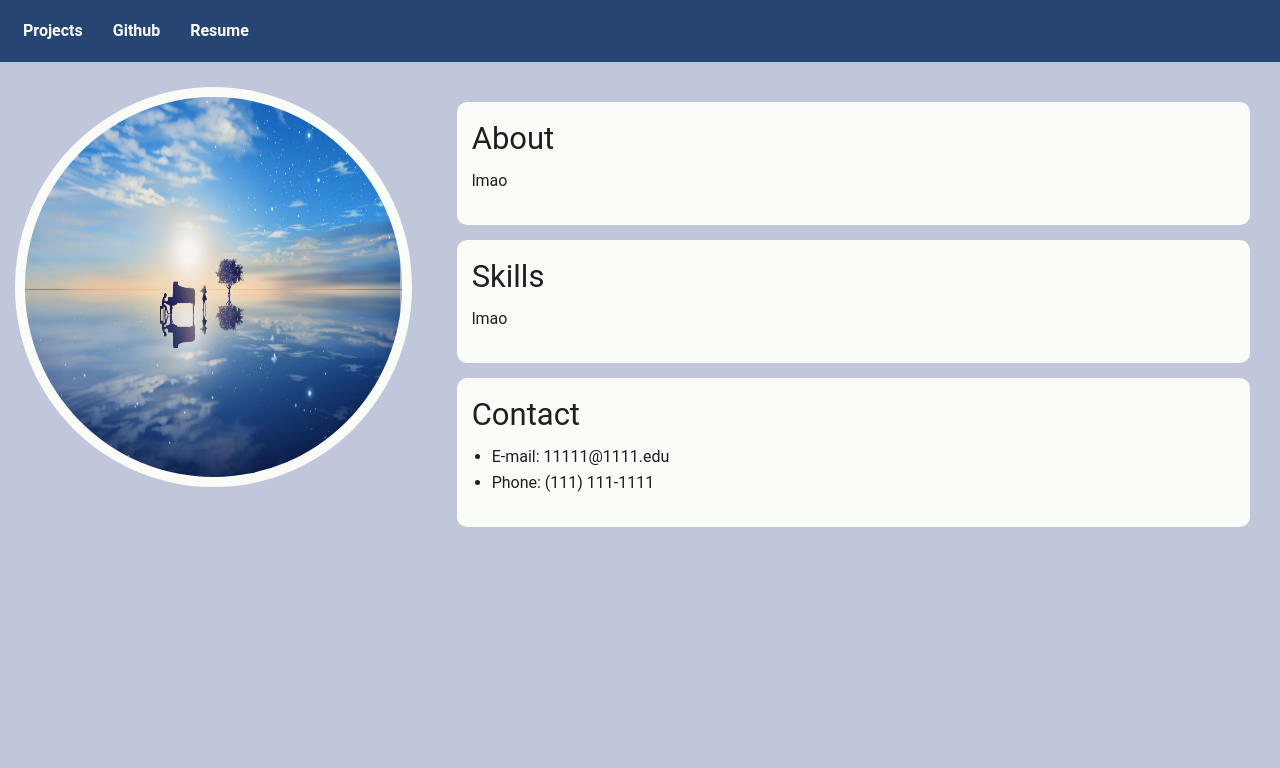
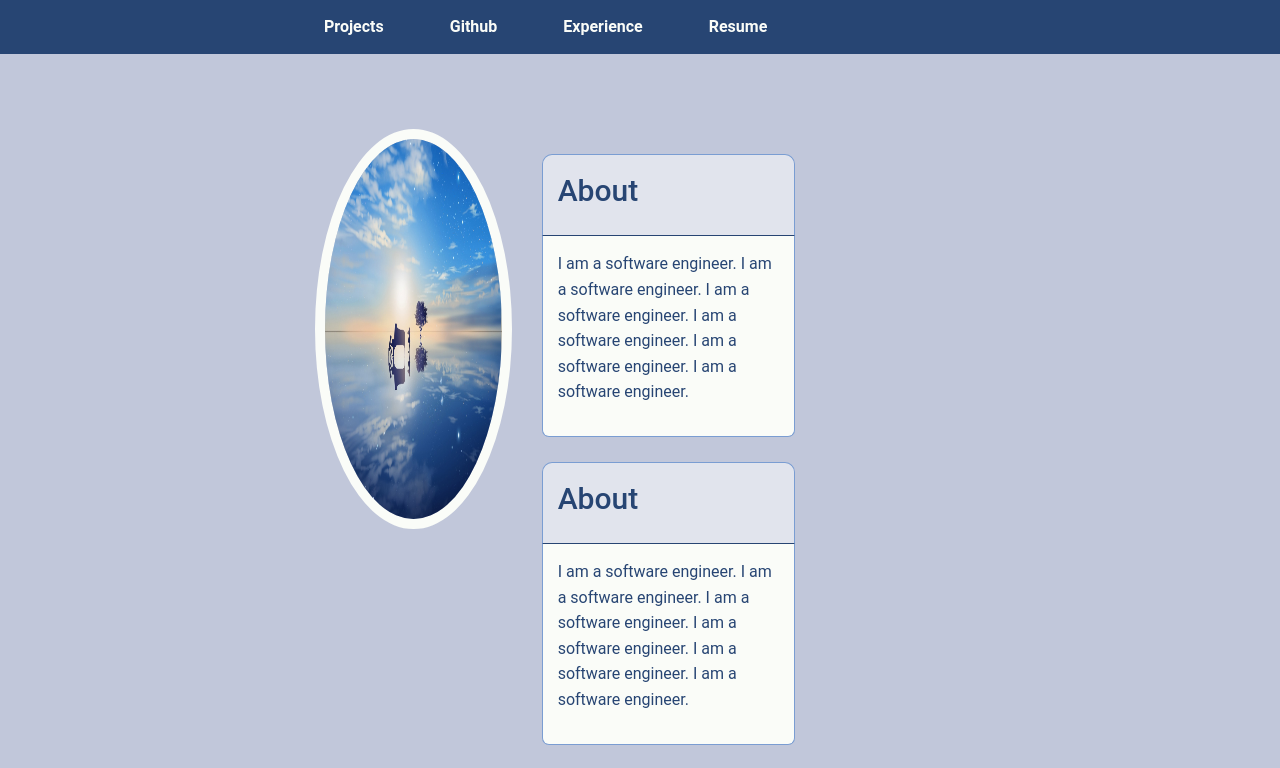
Before and after one commit to derkknight/mySite, a React app: page /home in a window 1280 px wide. Shown: the top 768 px of the page. Built offline with nearby package versions, Linux system fonts and the light colour scheme; the HTML template or start-up script is replaced by a standard one.

Commit message:
Modularize homepage.

```diff
--- a/app.js
+++ b/app.js
@@ -13,6 +13,8 @@ app.get('/', function (req, res)
 {
     res.render('index');
 });
+
+
 
 
 
--- a/package.json
+++ b/package.json
@@ -6,6 +6,7 @@
     "babel-cli": "^6.26.0",
     "ejs": "^2.6.1",
     "foundation-sites": "^6.4.4-rc1",
+    "graphql": "^0.13.2",
     "lodash": "^4.17.10",
     "react-router": "^4.3.1",
     "react-router-dom": "^4.3.1"
--- a/src/component/App.jsx
+++ b/src/component/App.jsx
@@ -26,6 +26,7 @@ class App extends React.Component
                             <ul className="menu underline">
                                 <li><Link to={'/projects'}>Projects</Link></li>
                                 <li><a href="www.github.com" >Github</a></li>
+                                <li><a href="">Experience</a></li>
                                 <li><a href="">Resume</a></li>
                             </ul>
                         </div>
--- a/src/component/Home.jsx
+++ b/src/component/Home.jsx
@@ -1,4 +1,5 @@
 import React from 'react'
+import ProfileCard from './ProfileCard.jsx'
 
 class Projects extends React.Component
 {
@@ -8,25 +9,13 @@ class Projects extends React.Component
             <div className="home-container">
                 <div className="grid-container fluid">
                     <div className="grid-x grid-margin-x">
-                        <div className="cell medium-4">
+                        <div className="cell large-4 align-center">
                             <img className="profile" width="400px;" height="250px;" src={"./public/images/project1.jpg"} />
                         </div>
-                        <div className="cell medium-8">
-                            <div className="profile-card">
-                                <h3>About</h3>
-                                <p>lmao</p>
-                            </div>
-                            <div className="profile-card">
-                                <h3>Skills</h3>
-                                <p>lmao</p>
-                            </div>
-                            <div className="profile-card">
-                                <h3>Contact</h3>
-                                <ul>
-                                    <li>E-mail: 11111@1111.edu</li>
-                                    <li>Phone: (111) 111-1111</li>
-                                </ul>
-                            </div>
+                        <div className="cell large-5">
+                            <ProfileCard />
+                            <ProfileCard />
+                            <ProfileCard />
                         </div>
                     </div>
 
--- /dev/null
+++ b/src/component/ProfileCard.jsx
@@ -0,0 +1,19 @@
+import React from 'react'
+
+class Projects extends React.Component
+{
+    render ()
+    {
+        return (
+                <div className="cell">
+                    <div className="profile-top">
+                        <h1>About</h1>
+                    </div>
+                    <div className="profile-card">
+                        <p>I am a software engineer. I am a software engineer. I am a software engineer. I am a software engineer. I am a software engineer. I am a software engineer.</p>
+                    </div>
+                </div>
+        );
+    }
+}
+export default Projects;
--- a/stylesheets/modules/_all.scss
+++ b/stylesheets/modules/_all.scss
@@ -4,6 +4,8 @@
 @import '_project';
 @import '_technology';
 @include foundation-everything;
+$padding-left: 300px;
+
 
 
 .container {
@@ -14,11 +16,12 @@
 
 
 .menu  {
+    padding-left: $padding-left;
 
     a {
         color: $topbar-text;
         font-weight: 600;
-        padding: 15px;
+        padding-right: 50px;
     }
 
     .underline {
--- a/stylesheets/modules/_home.scss
+++ b/stylesheets/modules/_home.scss
@@ -1,6 +1,20 @@
+$window-color: rgb(250, 252, 248);
+$window-border: lighten($top-bar-color, 35%);
+
+
 .home-container {
+    padding-top: 50px;
+    padding-left: 300px;
+    padding-right: 300px;
+}
+
+.home-container .cell{
     padding-top: 25px;
-    justify-content: center;
+}
+
+.profile-top h1 {
+    font-size: 30px;
+    font-weight: 550;
 }
 
 .profile {
@@ -10,9 +24,29 @@
     width: 400px;
 }
 
+.profile-top {
+    background-color: lighten($theme-2, 10%);
+    padding: 15px;
+    color: rgb(39,69,115);
+    border-radius: 10px;
+    border-bottom-left-radius: 0px;
+    border-bottom-right-radius: 0px;
+    border-width: 1px;
+    border-color: $window-border;
+    border-style: solid;
+    border-bottom: none;
+}
+
 .profile-card {
-    margin: 15px;
     border-radius: 10px;
-    background-color: $topbar-text;
+    background-color: $window-color;
+    color: rgb(39,69,115);
     padding: 15px;
+    border-color: $window-border;
+    border-radius: 7px;
+    border-top-left-radius: 0px;
+    border-top-right-radius: 0px;
+    border-top: none;
+    border-style: solid;
+    border-width: 1px;
 }
```
Also changed, not shown: 1 other file (tests, documents, lock files or other folders).
